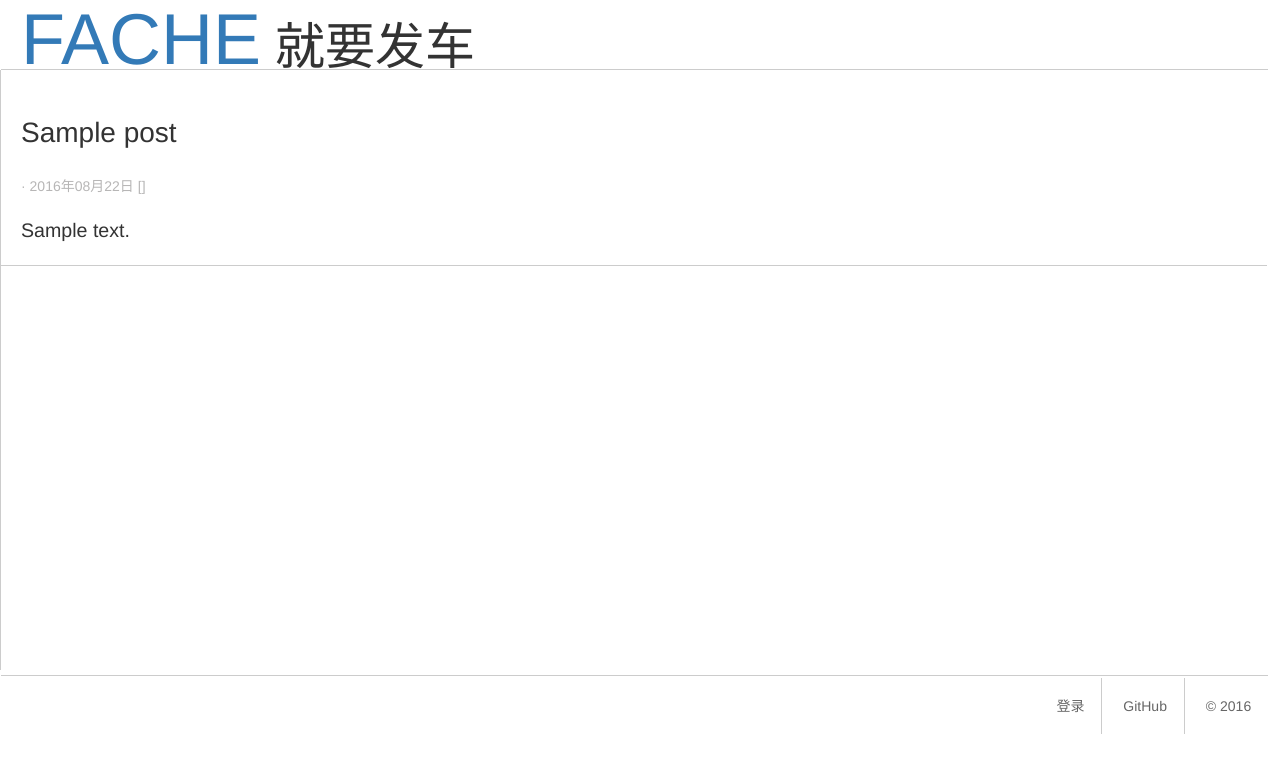
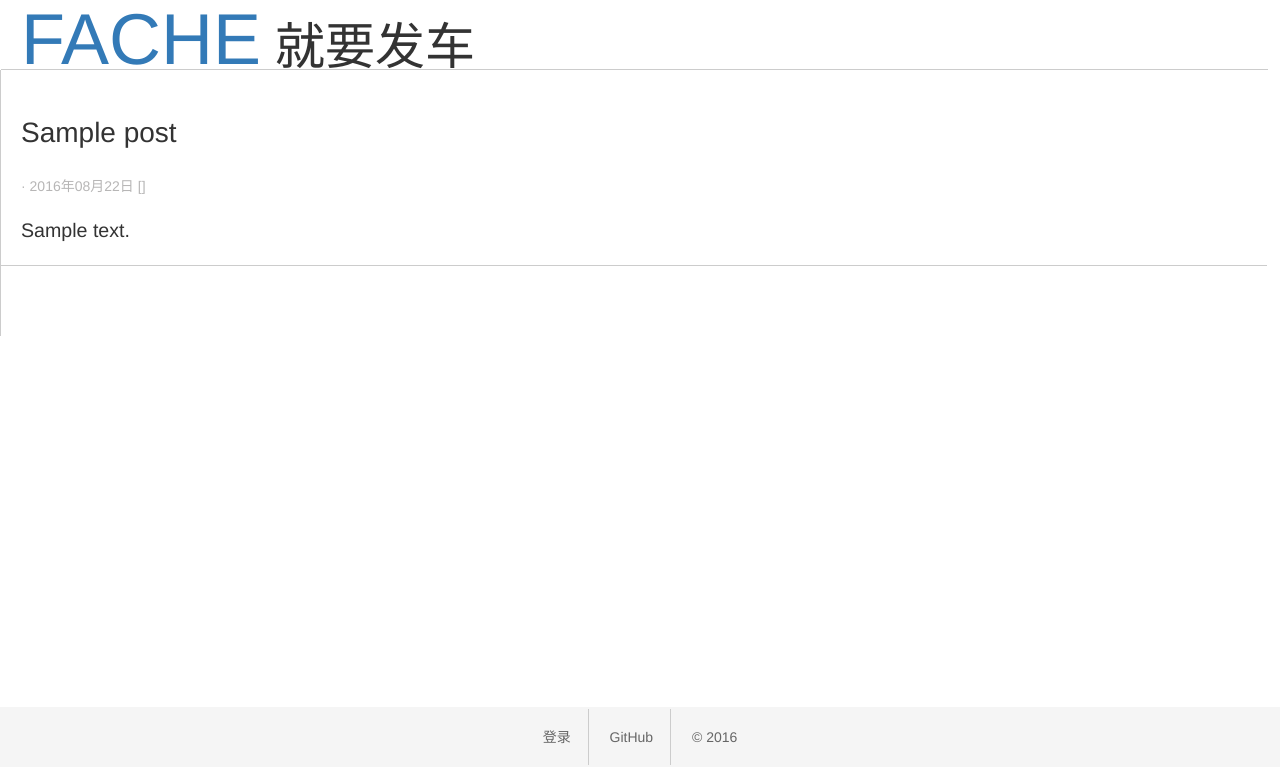
Before and after one commit to 91fache/wordpress-template, a WordPress theme: template clearpaper/page.php in a window 1280 px wide. Shown: the part 33-809 px from the top of the page. Run offline with PHP 8.4 and a stand-in for WordPress, Linux system fonts and the light colour scheme; the site name, menu and one post (Sample post) are stand-ins, and other content is empty; some libraries are stand-ins or nearby versions.

Commit message:
处理好底部栏目沾滞的问题

```diff
--- a/clearpaper/footer.php
+++ b/clearpaper/footer.php
@@ -4,12 +4,26 @@
 
 <?php
 	// 引入侧边栏  sidebar.php
-	get_sidebar();
+	// get_sidebar();
 ?>
 
 <div class="clear"></div>
 
 </div><!-- wrap end -->
+
+<footer class="footer">
+  <div class="container col-center-block" id="info">
+		<a class="info_item" target="_blank" href="https://www.91fache.com/wp-admin/">登录</a>
+		<a class="info_item" target="_blank" href="https://github.com/91fache">GitHub</a>
+		<a href="http://www.91fache.com/" class="info_right">&copy; 2016</a>
+  </div>
+</footer>
+
+<!-- location.protocol 不是  https: 则应该变为http-->
+<!-- jQuery文件。务必在bootstrap.min.js 之前引入 -->
+<script src="//cdn.bootcss.com/jquery/1.11.3/jquery.min.js"></script>
+<!-- 最新的 Bootstrap 核心 JavaScript 文件 -->
+<script src="//cdn.bootcss.com/bootstrap/3.3.5/js/bootstrap.min.js"></script>
 
 </body>
 </html>
--- a/clearpaper/style.css
+++ b/clearpaper/style.css
@@ -133,7 +133,9 @@ a:hover{
 #info .info_right{
 }
 
-
+.col-center-block{
+    text-align: center;
+}
 
 
 #right{
@@ -141,8 +143,8 @@ a:hover{
 	width: 99%;
 	float: left;
 	border-left: 1px solid #ccc;
-	/*margin-bottom: 100px;*/
-	min-height: 600px;
+	/*margin-bottom: 100px;
+	min-height: 600px;*/
 }
 #right a:hover{
 	color: #000;
```
